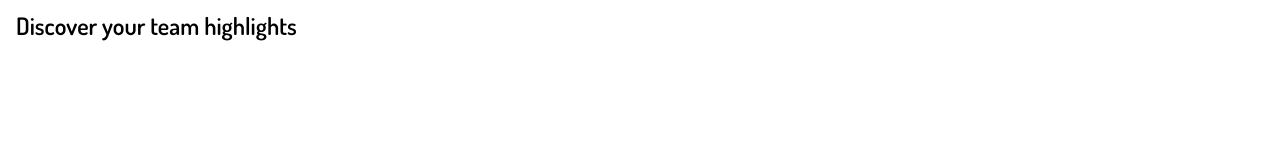
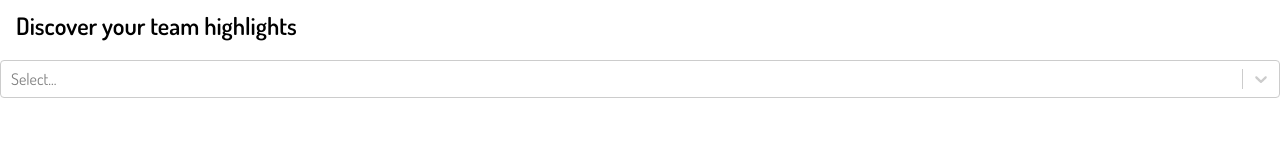
Before and after one commit to raj5036/devdynamics-assignment, a React (Vite) app: page / in a window 1280 px wide. Shown: the top 160 px of the page. Built offline with nearby package versions, Linux system fonts and the light colour scheme.

Commit message:
Use Select component to display data based on Selected person

```diff
--- a/src/App.css
+++ b/src/App.css
@@ -3,8 +3,18 @@
   font-weight: 600;
   margin-top: 10px;
   margin-left: 16px;
-  margin-bottom: 10px;
   position: fixed;
   width: 100%;
   top: 0;
+  z-index: 1;
 }
+
+.mainContainer {
+  margin-top: 60px;
+}
+
+.totalActivityContainer {
+  display: flex;
+  flex-direction: row;
+  align-items: center;
+}
--- a/src/App.tsx
+++ b/src/App.tsx
@@ -1,24 +1,39 @@
 import React,{ useState, useEffect } from 'react'
+import Select from 'react-select'
 import { MockAPI } from './lib/ApiClient'
 import './App.css'
 
 function App() {
-  const [appData, setAppData] = useState<unknown>(null)
+  const [appData, setAppData] = useState<any>(null)
 
   useEffect(() => {
     MockAPI()
-      .then(response => {
+      .then((response: any) => {
         console.log(response)
-        setAppData(appData)
+        setAppData(response)
       })
       .catch(error => {
         console.error('API call error', error)
       })
-  }, [])
+  }, [appData])
 
   return (
     <React.Fragment>
       <h1 className='header'>Discover your team highlights</h1>
+
+      {appData &&
+      <div className='mainContainer'>
+        <Select options={appData.data.AuthorWorklog.rows.map((row: any) => {
+          return {
+            label: row.name, value: row.name
+          }
+        })}/>
+
+        <div className='totalActivityContainer'>
+          {/* {appData.data.AuthorWorklog.rows} */}
+        </div>
+      </div>
+      }
     </React.Fragment>
   )
 }
```
Also changed, not shown: .eslintrc.cjs.
